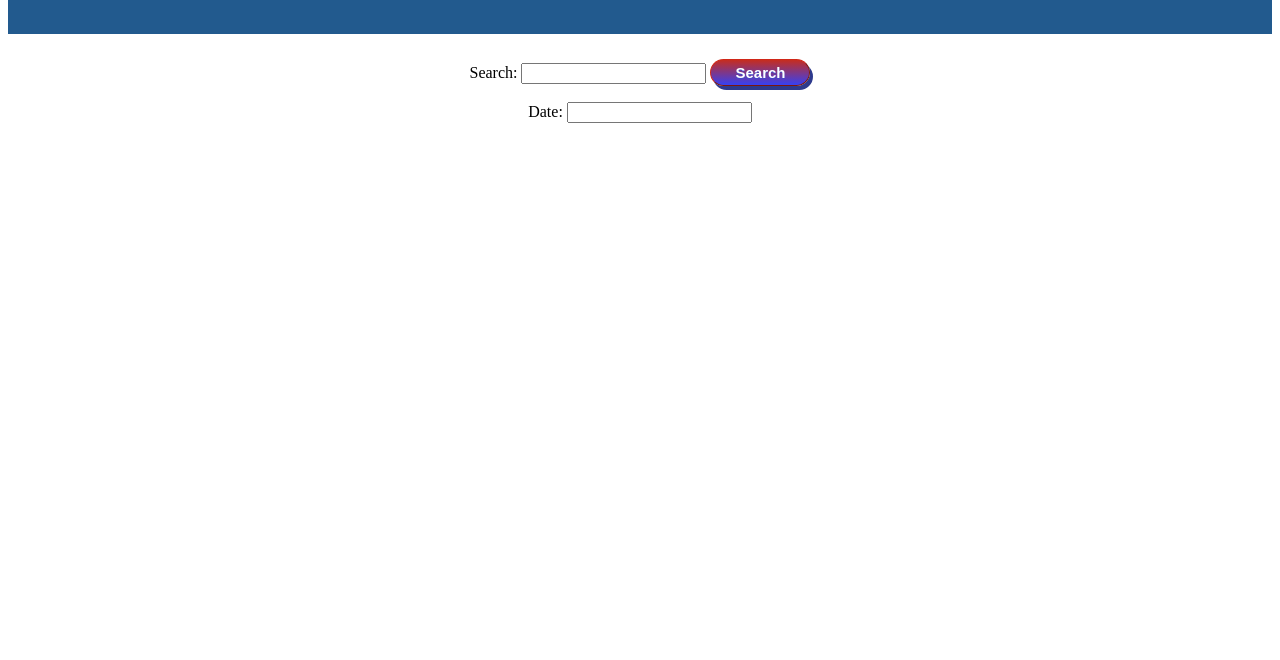
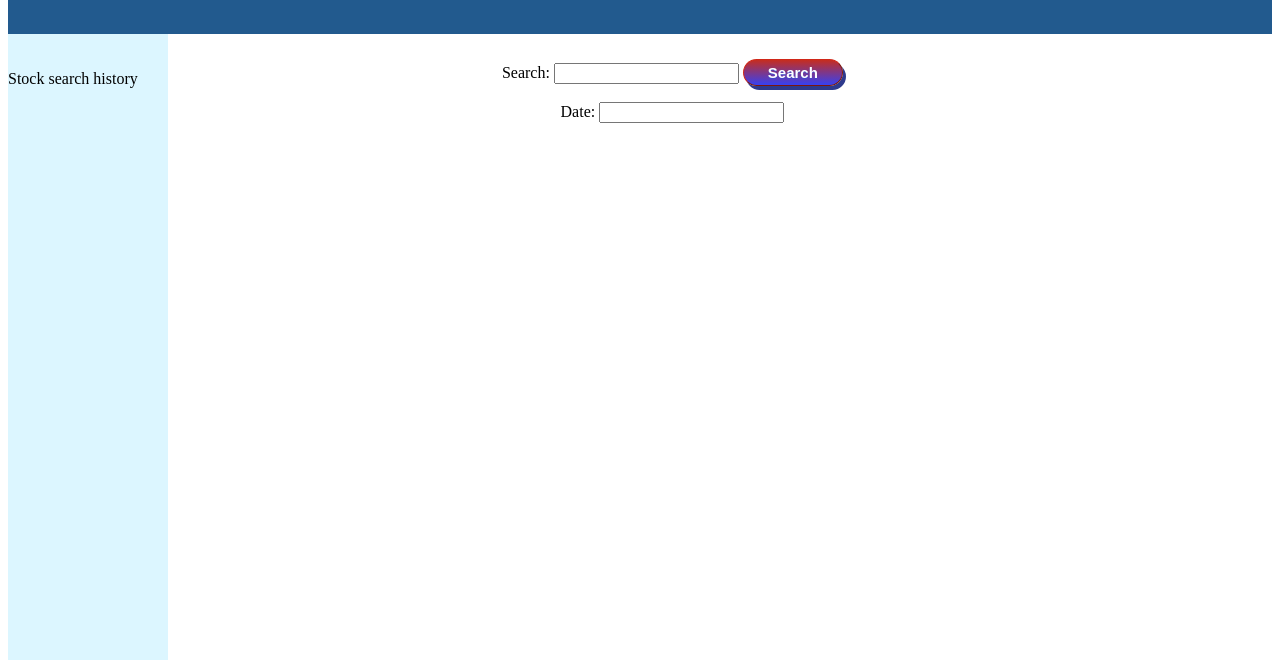
Before and after one commit to NT399/stock-checker, a plain HTML site: page index.html in a window 1280 px wide. Shown: the part 140-800 px from the top of the page. Drawn offline with nearby package versions, Linux system fonts and the light colour scheme.

Commit message:
added styling and html for stock history

```diff
--- a/assets/css/style.css
+++ b/assets/css/style.css
@@ -11,6 +11,7 @@
 #Name {
   margin: 2%;
   text-align-last: center;
+  margin-left: 90px;
 }
 #graph {
   display: none;
@@ -57,3 +58,14 @@
   color:white;
 
 }
+
+#sidebar {
+  height: 100%;
+  width: 160px;
+  position: fixed;
+  z-index: 1;
+  left:10;
+  background-color: rgb(220, 246, 255);
+  overflow-x: hidden;
+  padding-top: 20px;
+}
--- a/index.html
+++ b/index.html
@@ -19,6 +19,11 @@
     <header class="mainHead">
       <h1>Stocks Price Checker</h1>
     </header>
+    <!-- Added sidebar for search history -->
+    <div id="sidebar">
+      <p>Stock search history</p>
+      <p  id="searchedStocks"></p>
+    </div>
     <div id="Name">
       Search:
       <input type="text" name="Name" id="search" />
```
